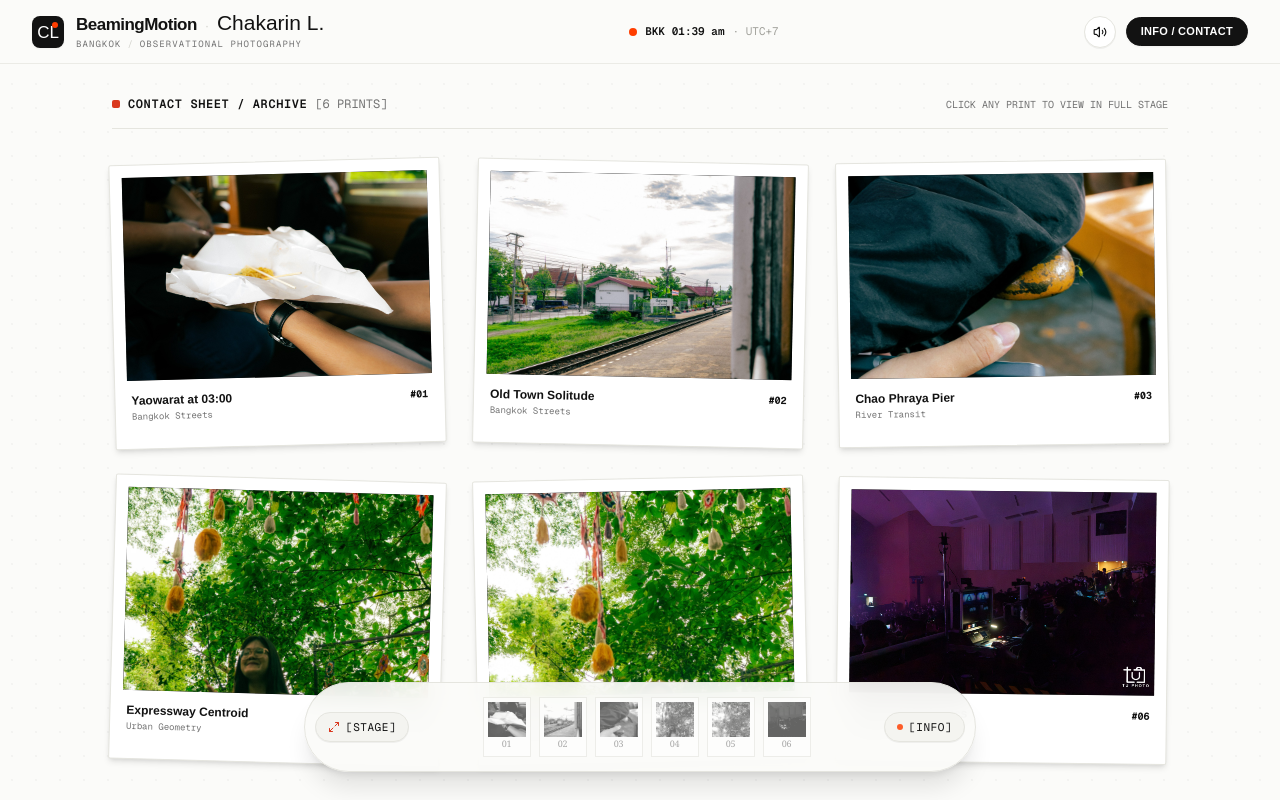
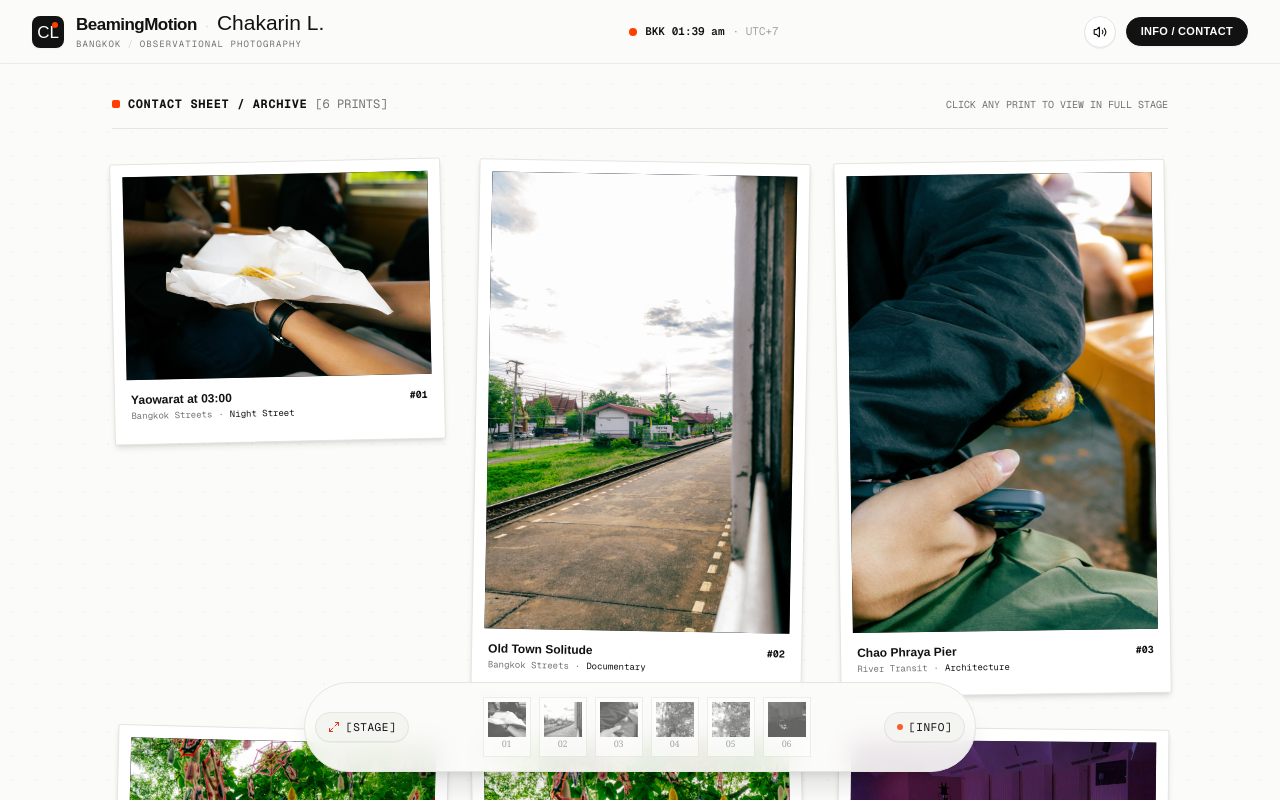
Before and after one commit to BeamingM/portfolio, a Next.js app: page / in a window 1280 px wide. Both pictures are taken after a click on the button "Switch to Contact Sheet Grid". Shown: the top 800 px of the page. Built offline with nearby package versions, Linux system fonts and the light colour scheme; a web font is replaced by a local one.

Commit message:
feat: adaptive photo frames for portrait and custom aspect ratios

```diff
--- a/src/components/ArchiveGrid.tsx
+++ b/src/components/ArchiveGrid.tsx
@@ -12,7 +12,7 @@ interface ArchiveGridProps {
 }
 
 export default function ArchiveGrid({ items, onSelectPhoto }: ArchiveGridProps) {
-  const tilts = [-1.5, 1.2, -0.8, 1.6, -1.2, 0.7];
+  const tilts = [-1.2, 1.0, -0.8, 1.4, -1.0, 0.6];
 
   const handleSelect = (index: number) => {
     triggerHaptic("snap");
@@ -25,8 +25,8 @@ export default function ArchiveGrid({ items, onSelectPhoto }: ArchiveGridProps)
       {/* Header Label */}
       <div className="flex items-baseline justify-between border-b border-[#E5E5DF] pb-4 mb-8 font-mono text-xs">
         <div className="flex items-center gap-2">
-          <span className="w-2 h-2 rounded-xs bg-[#D9381E]" />
-          <span className="text-[#121212] font-semibold tracking-wider uppercase">
+          <span className="w-2 h-2 rounded-xs bg-[#FF3E00]" />
+          <span className="text-[#121212] font-bold tracking-wider uppercase">
             CONTACT SHEET / ARCHIVE
           </span>
           <span className="text-[#737373]">[{items.length} PRINTS]</span>
@@ -36,23 +36,30 @@ export default function ArchiveGrid({ items, onSelectPhoto }: ArchiveGridProps)
         </span>
       </div>
 
-      {/* Scattered Prints Grid (Light Table Aesthetic) */}
-      <div className="grid grid-cols-1 sm:grid-cols-2 lg:grid-cols-3 gap-6 md:gap-8">
+      {/* Scattered Prints Grid (Light Table Aesthetic with Real Aspect Ratios) */}
+      <div className="grid grid-cols-1 sm:grid-cols-2 lg:grid-cols-3 gap-6 md:gap-8 items-start">
         {items.map((item, index) => {
           const tilt = tilts[index % tilts.length];
+          const isPortrait = (item.height || 0) > (item.width || 0) * 1.15;
+
           return (
             <motion.div
               key={item.id}
               initial={{ opacity: 0, y: 20 }}
               animate={{ opacity: 1, y: 0 }}
-              transition={{ delay: index * 0.06 }}
-              whileHover={{ scale: 1.03, rotate: 0, zIndex: 10 }}
+              transition={{ delay: index * 0.05 }}
+              whileHover={{ scale: 1.025, rotate: 0, zIndex: 10 }}
               style={{ rotate: `${tilt}deg` }}
               onClick={() => handleSelect(index)}
-              className="bg-white p-3 pb-6 rounded-xs border border-[#E5E5DF] shadow-md hover:shadow-2xl transition-shadow cursor-pointer group flex flex-col justify-between"
+              className="bg-white p-3 pb-5 rounded-xs border border-[#E5E5DF] shadow-md hover:shadow-2xl transition-shadow cursor-pointer group flex flex-col justify-between"
             >
-              {/* Photo */}
-              <div className="relative w-full aspect-3/2 bg-[#121212] overflow-hidden rounded-3xs">
+              {/* Photo with true aspect ratio */}
+              <div
+                style={{
+                  aspectRatio: `${item.width || (isPortrait ? 2 : 3)} / ${item.height || (isPortrait ? 3 : 2)}`,
+                }}
+                className="relative w-full bg-[#121212] overflow-hidden rounded-3xs"
+              >
                 <Image
                   src={item.src}
                   alt={item.title}
@@ -68,7 +75,15 @@ export default function ArchiveGrid({ items, onSelectPhoto }: ArchiveGridProps)
                   <span className="font-sans text-[#121212] font-bold text-xs block">
                     {item.title}
                   </span>
-                  <span className="text-[9px] text-[#737373]">{item.series}</span>
+                  <div className="flex items-center gap-1.5 mt-0.5 text-[9px] text-[#737373]">
+                    <span>{item.series}</span>
+                    {item.category && (
+                      <>
+                        <span>·</span>
+                        <span className="text-[#121212]">{item.category}</span>
+                      </>
+                    )}
+                  </div>
                 </div>
                 <div className="text-right">
                   <span className="font-bold text-[#121212]">
--- a/src/components/DraggableStage.tsx
+++ b/src/components/DraggableStage.tsx
@@ -24,8 +24,10 @@ export default function DraggableStage({
   onPrev,
 }: DraggableStageProps) {
   const x = useMotionValue(0);
-  const rotate = useTransform(x, [-200, 200], [-4, 4]);
+  const rotate = useTransform(x, [-200, 200], [-3, 3]);
   const [isDragging, setIsDragging] = useState(false);
+
+  const isPortrait = (currentPhoto.height || 0) > (currentPhoto.width || 0) * 1.15;
 
   const handleDragEnd = (_: unknown, info: { offset: { x: number } }) => {
     setIsDragging(false);
@@ -74,14 +76,14 @@ export default function DraggableStage({
         <ChevronRight className="w-4 h-4" />
       </button>
 
-      {/* Main Photographic Canvas Frame (Julius Peschard Drag Physics) */}
+      {/* Main Photographic Canvas Frame with Adaptive Aspect Ratio */}
       <div className="relative w-full max-w-4xl h-full flex flex-col items-center justify-center">
         <AnimatePresence mode="wait">
           <motion.div
             key={currentPhoto.id}
             drag
             dragConstraints={{ left: 0, right: 0, top: 0, bottom: 0 }}
-            dragElastic={0.22}
+            dragElastic={0.2}
             onDragStart={handleDragStart}
             onDragEnd={handleDragEnd}
             style={{ x, rotate }}
@@ -93,24 +95,33 @@ export default function DraggableStage({
               stiffness: 340,
               damping: 28,
             }}
-            className={`relative max-h-[72vh] md:max-h-[76vh] aspect-auto bg-white p-3 md:p-4 pb-8 md:pb-10 shadow-2xl rounded-xs border border-[#E5E5DF] cursor-grab active:cursor-grabbing transition-shadow ${
-              isDragging ? "shadow-3xl ring-1 ring-[#D9381E]/30" : ""
+            className={`relative max-h-[74vh] md:max-h-[78vh] bg-white p-3 md:p-4 pb-7 md:pb-9 shadow-2xl rounded-xs border border-[#E5E5DF] cursor-grab active:cursor-grabbing transition-shadow ${
+              isDragging ? "shadow-3xl ring-1 ring-[#FF3E00]/30" : ""
             }`}
           >
-            {/* The Actual Real Photograph */}
-            <div className="relative w-full h-[52vh] md:h-[62vh] max-w-[80vw] md:max-w-[70vw] aspect-3/2 overflow-hidden bg-[#121212] rounded-3xs">
+            {/* The Actual Photograph with Dynamic Aspect Ratio */}
+            <div
+              style={{
+                aspectRatio: `${currentPhoto.width || (isPortrait ? 2 : 3)} / ${currentPhoto.height || (isPortrait ? 3 : 2)}`,
+              }}
+              className={`relative overflow-hidden bg-[#121212] rounded-3xs mx-auto transition-all duration-300 ${
+                isPortrait
+                  ? "h-[54vh] md:h-[64vh] max-w-[85vw]"
+                  : "h-[46vh] md:h-[56vh] w-auto max-w-[85vw] md:max-w-[72vw]"
+              }`}
+            >
               <Image
                 src={currentPhoto.src}
                 alt={currentPhoto.alt}
                 fill
                 priority
                 sizes="(max-width: 768px) 90vw, 1200px"
-                className="object-contain md:object-cover select-none pointer-events-none"
+                className="object-cover select-none pointer-events-none"
               />
             </div>
 
             {/* Modern Clean Photo Matting & Info */}
-            <div className="mt-3.5 md:mt-4 px-1 flex items-baseline justify-between font-mono text-[10px] md:text-[11px] text-[#737373]">
+            <div className="mt-3.5 px-1 flex items-baseline justify-between font-mono text-[10px] md:text-[11px] text-[#737373]">
               <div className="flex items-center gap-2">
                 <span className="font-sans text-[#121212] font-bold text-xs md:text-sm tracking-tight">
                   {currentPhoto.title}
@@ -120,7 +131,7 @@ export default function DraggableStage({
                   {currentPhoto.series}
                 </span>
                 {currentPhoto.category && (
-                  <span className="hidden md:inline px-1.5 py-0.5 rounded-sm bg-[#F4F4F0] text-[9px] text-[#555]">
+                  <span className="hidden sm:inline px-1.5 py-0.5 rounded-sm bg-[#F4F4F0] text-[9px] text-[#555]">
                     {currentPhoto.category}
                   </span>
                 )}
--- a/src/config/gallery.ts
+++ b/src/config/gallery.ts
@@ -7,6 +7,9 @@ export interface PhotoItem {
   series: string;
   caption: string;
   category?: string;
+  width: number;
+  height: number;
+  orientation?: "landscape" | "portrait" | "square";
   specs: {
     camera?: string;
     lens?: string;
@@ -29,6 +32,9 @@ export const galleryItems: PhotoItem[] = [
     series: "Bangkok Streets",
     category: "Night Street",
     caption: "Rain on asphalt. Wet neon reflections cutting through humid night air.",
+    width: 2400,
+    height: 1600,
+    orientation: "landscape",
     specs: {
       camera: "SONY A7III",
       lens: "FE 35MM F1.8",
@@ -48,6 +54,9 @@ export const galleryItems: PhotoItem[] = [
     series: "Bangkok Streets",
     category: "Documentary",
     caption: "Morning shadows elongating across cracked lime plaster walls.",
+    width: 1600,
+    height: 2400,
+    orientation: "portrait",
     specs: {
       camera: "SONY A7III",
       lens: "FE 35MM F1.8",
@@ -67,6 +76,9 @@ export const galleryItems: PhotoItem[] = [
     series: "River Transit",
     category: "Architecture",
     caption: "Heavy concrete pontoons swaying in tidal river swell under noon sun.",
+    width: 1600,
+    height: 2400,
+    orientation: "portrait",
     specs: {
       camera: "SONY A7III",
       lens: "FE 55MM F1.8 ZA",
@@ -86,6 +98,9 @@ export const galleryItems: PhotoItem[] = [
     series: "Urban Geometry",
     category: "Street",
     caption: "Cantilevered overpasses cast in monolithic streetlamp amber.",
+    width: 1600,
+    height: 2400,
+    orientation: "portrait",
     specs: {
       camera: "SONY A7III",
       lens: "FE 55MM F1.8 ZA",
@@ -105,6 +120,9 @@ export const galleryItems: PhotoItem[] = [
     series: "Field Trip 2026",
     category: "Documentary",
     caption: "Morning low tide uncovering linear sandbars and early fishermen.",
+    width: 1600,
+    height: 2400,
+    orientation: "portrait",
     specs: {
       camera: "SONY A7III",
       lens: "FE 35MM F1.8",
@@ -124,6 +142,9 @@ export const galleryItems: PhotoItem[] = [
     series: "Bangkok Streets",
     category: "Street",
     caption: "Decades of engine oil and lathe shavings ground into sandstone flags.",
+    width: 2400,
+    height: 1600,
+    orientation: "landscape",
     specs: {
       camera: "SONY A7III",
       lens: "FE 55MM F1.8 ZA",
```
